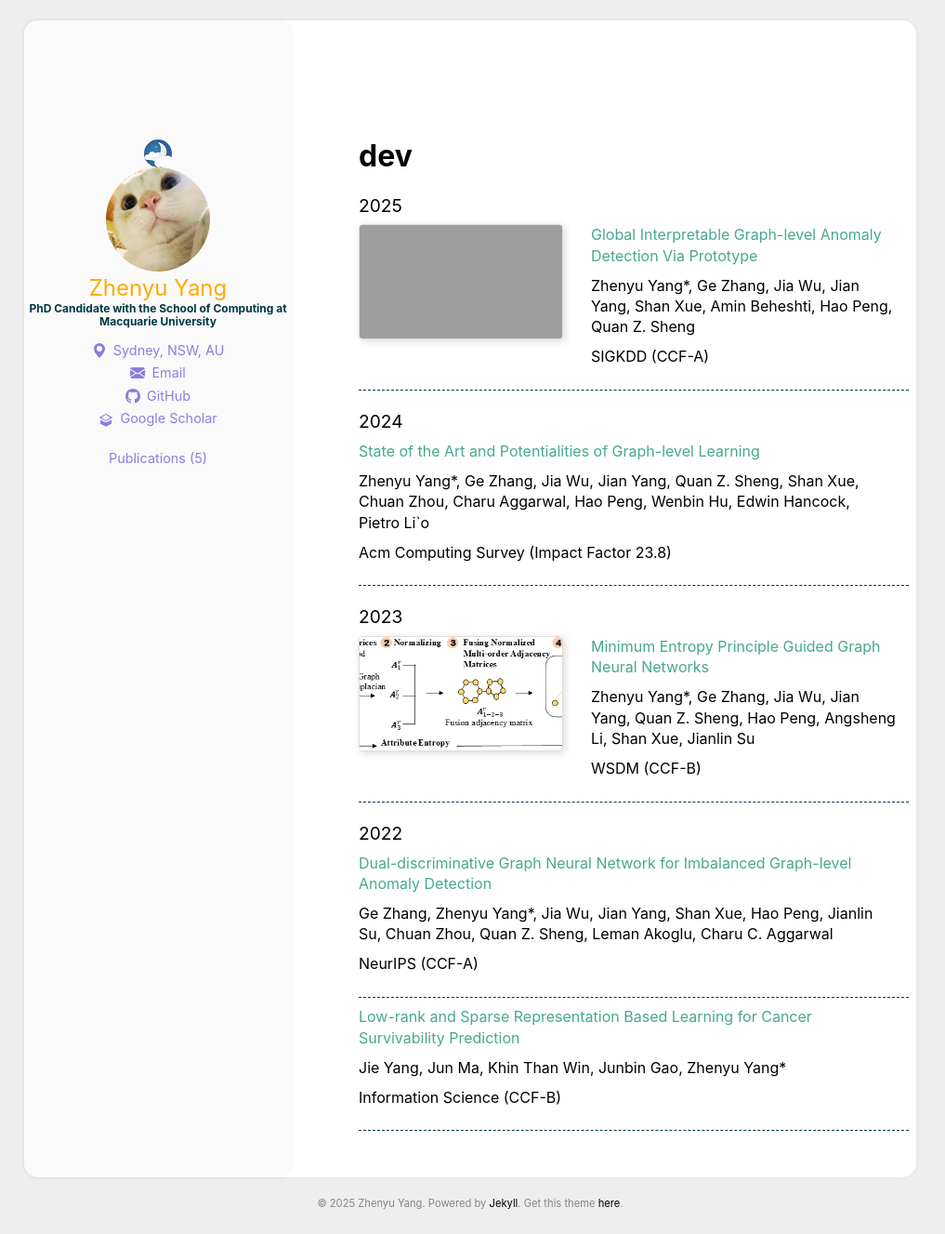
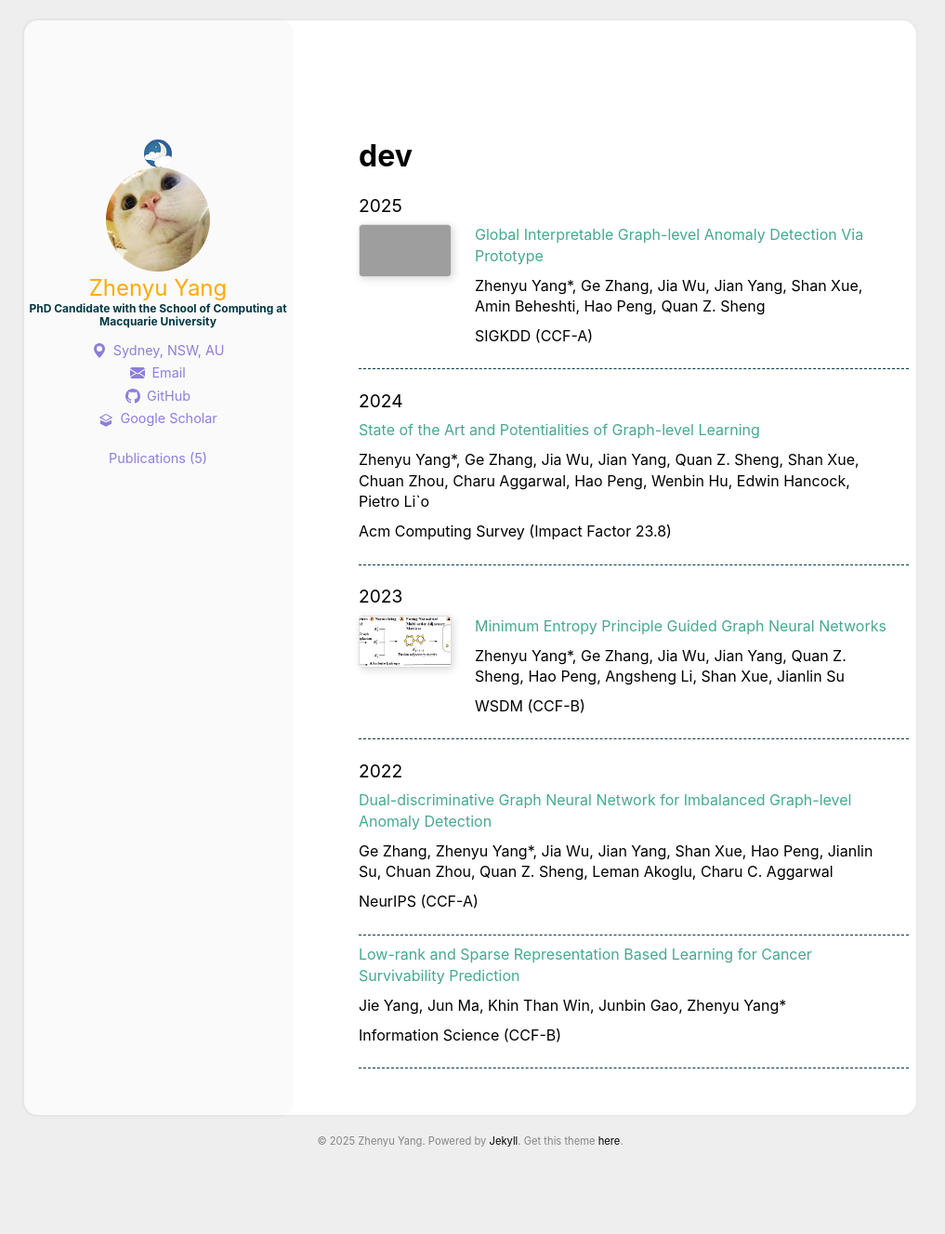
Before and after one commit to ZhenyuYangMQ/ZhenyuYangMQ.github.io, a Jekyll site: the page built from categories/dev.html, in a window 1280 px wide. Shown: the whole page at 93% size, without its empty margins (134-1151 px from the left). Built offline with Jekyll 4.4.1, drawn with Linux system fonts in a browser that asks for light colours; after the commit the page ends 1259 px from its top, so only the background shows below that; grey boxes are pictures that could not be loaded.

Commit message:
Update main.scss

```diff
--- a/assets/css/main.scss
+++ b/assets/css/main.scss
@@ -769,12 +769,14 @@ img {
 
 .publication-image-wrapper {
     flex-shrink: 0; /* 防止图片容器缩小 */
-    /* 调整图片容器的尺寸，使其适合您想要的“合适尺寸”长方形 */
-    width: 220px; /* <--- 调整此宽度，使其小于上次的 360px */
-    height: 123.75px; /* <--- 相应比例的高度 (220 * 9 / 16 = 123.75) */
-    /* 您可以尝试不同的宽度和高度组合，例如 200px 宽，112.5px 高 */
+    /* 再次缩小图片容器的尺寸，并保持长方形比例。
+       您可以根据右侧标题、作者、会议三行文本的实际总高度来微调 width 和 height。
+       当前设定为 16:9 比例，尝试让高度与三行文本大致匹配。 */
+    width: 100px; /* <--- 调整此宽度，使其更小 */
+    height: 56.25px; /* <--- 相应比例的高度 (200 * 9 / 16 = 112.5) */
+    /* 您可以尝试例如 180px 宽，101.25px 高，或者 160px 宽，90px 高等组合 */
 
-    margin-right: 30px; /* 图片与右侧文本之间的间距，您也可以调整 */
+    margin-right: 25px; /* 图片与右侧文本之间的间距，您可以调整 */
     border-radius: 4px; /* 圆角边框 */
     border: 1px solid #ddd; /* 可选的边框 */
     box-shadow: 2px 2px 8px rgba(0,0,0,0.15); /* 阴影 */
```
